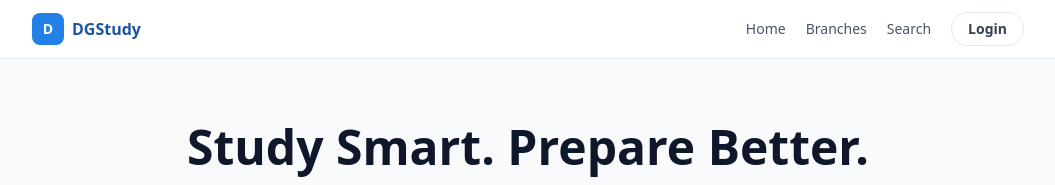
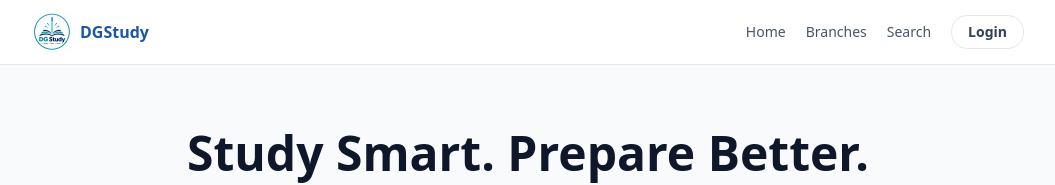
Before and after one commit to divyanshu0730/DGStudy, a Next.js app: page / in a window 1280 px wide. Shown: the top 185 px of the page, without its empty margins (112-1167 px from the left). Built offline with nearby package versions, Linux system fonts and the light colour scheme; no server answers; the database is empty.

Commit message:
Update DGStudy logo and favicon

```diff
--- a/src/app/layout.tsx
+++ b/src/app/layout.tsx
@@ -1,26 +1,35 @@
+
 import type { Metadata } from "next";
 import "./globals.css";
 
-const siteUrl = process.env.NEXT_PUBLIC_SITE_URL || "http://localhost:3000";
+const siteUrl = process.env.NEXT_PUBLIC_SITE_URL || "https://dgstudy.in";
 
 export const metadata: Metadata = {
   title: {
     default: "DGStudy — Study Smart. Prepare Better.",
-    template: "%s | DGStudy"
+    template: "%s | DGStudy",
   },
   description:
-    "DGStudy is a mobile-first study platform for Diploma/Polytechnic students: branch-wise, semester-wise, chapter-wise notes and PDFs, with optional progress tracking and bookmarks.",
+    "DGStudy is a mobile-first study platform for Diploma and Polytechnic students, offering branch-wise, semester-wise and chapter-wise notes and PDFs, with optional progress tracking and bookmarks.",
   metadataBase: new URL(siteUrl),
+  icons: {
+    icon: "/dgstudy-logo.jpeg",
+  },
   openGraph: {
     title: "DGStudy — Study Smart. Prepare Better.",
-    description: "Branch-wise, semester-wise, chapter-wise notes for Diploma/Polytechnic students.",
+    description:
+      "Branch-wise, semester-wise and chapter-wise notes for Diploma and Polytechnic students.",
     url: siteUrl,
     siteName: "DGStudy",
-    type: "website"
-  }
+    type: "website",
+  },
 };
 
-export default function RootLayout({ children }: { children: React.ReactNode }) {
+export default function RootLayout({
+  children,
+}: {
+  children: React.ReactNode;
+}) {
   return (
     <html lang="en">
       <body className="min-h-screen bg-slate-50 text-slate-900 antialiased">
--- a/src/components/SiteHeader.tsx
+++ b/src/components/SiteHeader.tsx
@@ -1,3 +1,5 @@
+
+import Image from "next/image";
 import Link from "next/link";
 import { optionalUser } from "@/lib/supabase/guards";
 import MobileMenu from "./MobileMenu";
@@ -9,27 +11,56 @@ export default async function SiteHeader() {
   return (
     <header className="sticky top-0 z-20 border-b border-slate-200 bg-white/95 backdrop-blur pt-[env(safe-area-inset-top,0px)]">
       <div className="relative mx-auto flex max-w-5xl items-center justify-between px-4 py-3">
-        <Link href="/" className="flex items-center gap-2">
-          <div className="flex h-8 w-8 items-center justify-center rounded-lg bg-brand-600 text-sm font-bold text-white">D</div>
+        <Link
+          href="/"
+          aria-label="DGStudy home"
+          className="flex items-center gap-2"
+        >
+          <Image
+            src="/dgstudy-logo.jpeg"
+            alt="DGStudy logo"
+            width={44}
+            height={44}
+            priority
+            className="h-10 w-10 object-contain"
+          />
           <span className="font-bold text-brand-800">DGStudy</span>
         </Link>
 
-        {/* Desktop nav */}
         <nav className="hidden items-center gap-5 text-sm font-medium text-slate-600 sm:flex">
-          <Link href="/" className="hover:text-brand-700">Home</Link>
-          <Link href="/branches" className="hover:text-brand-700">Branches</Link>
-          <Link href="/search" className="hover:text-brand-700">Search</Link>
+          <Link href="/" className="hover:text-brand-700">
+            Home
+          </Link>
+          <Link href="/branches" className="hover:text-brand-700">
+            Branches
+          </Link>
+          <Link href="/search" className="hover:text-brand-700">
+            Search
+          </Link>
           {isLoggedIn ? (
-            <Link href="/dashboard" className="btn-secondary py-1.5">Dashboard</Link>
+            <Link href="/dashboard" className="btn-secondary py-1.5">
+              Dashboard
+            </Link>
           ) : (
-            <Link href="/login" className="btn-secondary py-1.5">Login</Link>
+            <Link href="/login" className="btn-secondary py-1.5">
+              Login
+            </Link>
           )}
         </nav>
 
-        {/* Mobile nav */}
         <div className="flex items-center gap-3 sm:hidden">
-          <Link href="/search" aria-label="Search" className="text-lg text-slate-600">🔍</Link>
-          <Link href={isLoggedIn ? "/dashboard" : "/login"} aria-label={isLoggedIn ? "Dashboard" : "Login"} className="text-lg text-slate-600">
+          <Link
+            href="/search"
+            aria-label="Search"
+            className="text-lg text-slate-600"
+          >
+            🔍
+          </Link>
+          <Link
+            href={isLoggedIn ? "/dashboard" : "/login"}
+            aria-label={isLoggedIn ? "Dashboard" : "Login"}
+            className="text-lg text-slate-600"
+          >
             👤
           </Link>
           <MobileMenu isLoggedIn={isLoggedIn} />
```
Also changed, not shown: public/dgstudy-logo.jpeg (added).
